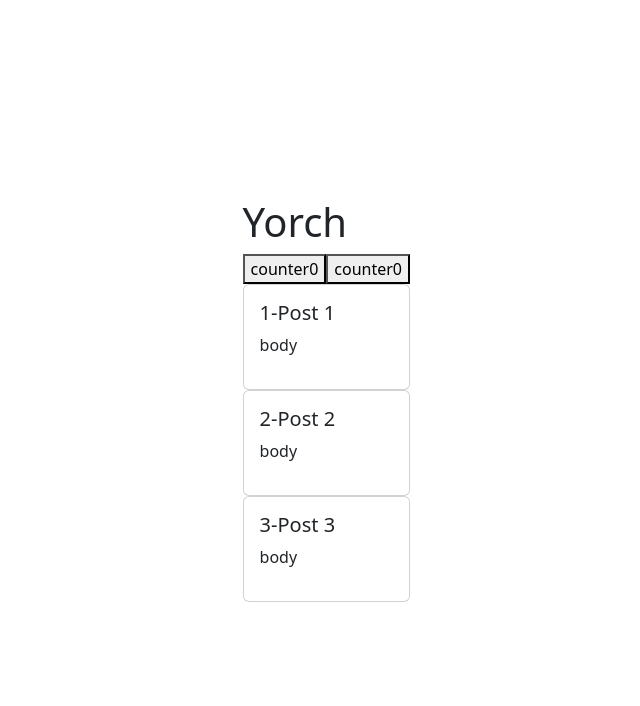
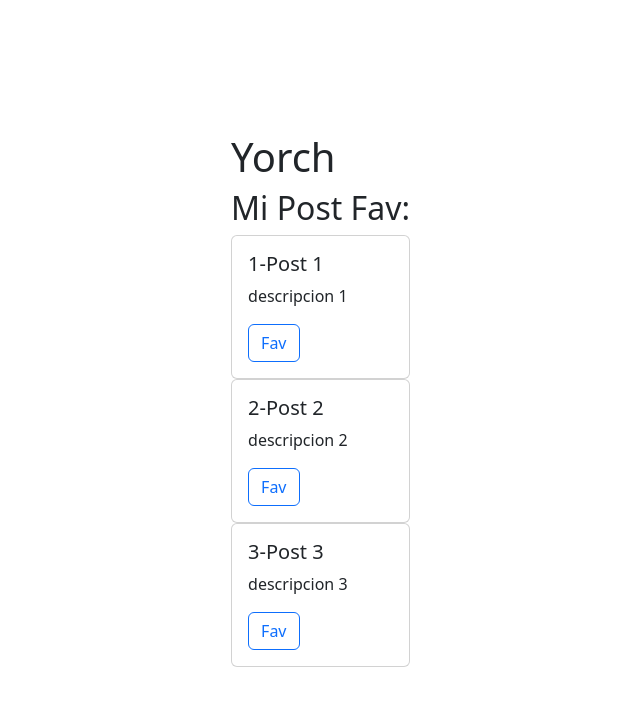
Before and after one commit to yorch-cc/Composition-API, a Vue app: page / in a window 1280 px wide. Shown: the top 706 px of the page, without its empty margins (218-858 px from the left). Built offline with nearby package versions, Linux system fonts and the light colour scheme.

Commit message:
feat (BlogPost.vue): ✨ emit event to set favorite post

```diff
--- a/src/App.vue
+++ b/src/App.vue
@@ -1,5 +1,4 @@
 <script setup>
-import ButtonCounter from './components/ButtonCounter.vue'
 import BlogPost from './BlogPost.vue';
 import{ref} from 'vue';
 
@@ -9,13 +8,19 @@ const posts = ref([
   {title: 'Post 3', id: 3, body: 'descripcion 3'}
 ]);
 
+const fav = ref('')
+
+const cambiarFav = (post) => {
+  fav.value = post
+}
+
 </script>
 
 <template>
   <div class="container">
   <h1>Yorch</h1>
-<ButtonCounter />
-<button-counter />
+  <h2>Mi Post Fav: {{ fav }}</h2>
+
 
 <BlogPost
 v-for="post in posts"
@@ -23,6 +28,7 @@ v-for="post in posts"
     :title="post.title"
     :id="post.id"
      :body="post.body"
+     @cambiarFavNombre ="cambiarFav"
 />
 
 </div>
--- a/src/BlogPost.vue
+++ b/src/BlogPost.vue
@@ -10,8 +10,9 @@
     }
  })
 
+ const emit = defineEmits(['cambiarFavNombre'])
 
-</script>
+ </script>
 
 
 
@@ -20,7 +21,11 @@
         <div class="card-body">
             <h5 class="card-title"
             >{{id}}-{{ title }}</h5>
-            <p>body</p>
+            <p>{{ body }}</p>
+            <button @click="emit('cambiarFavNombre', title)"
+            class="btn btn-outline-primary ">
+            Fav
+         </button>
          </div>
     </div>
 </template>
```
